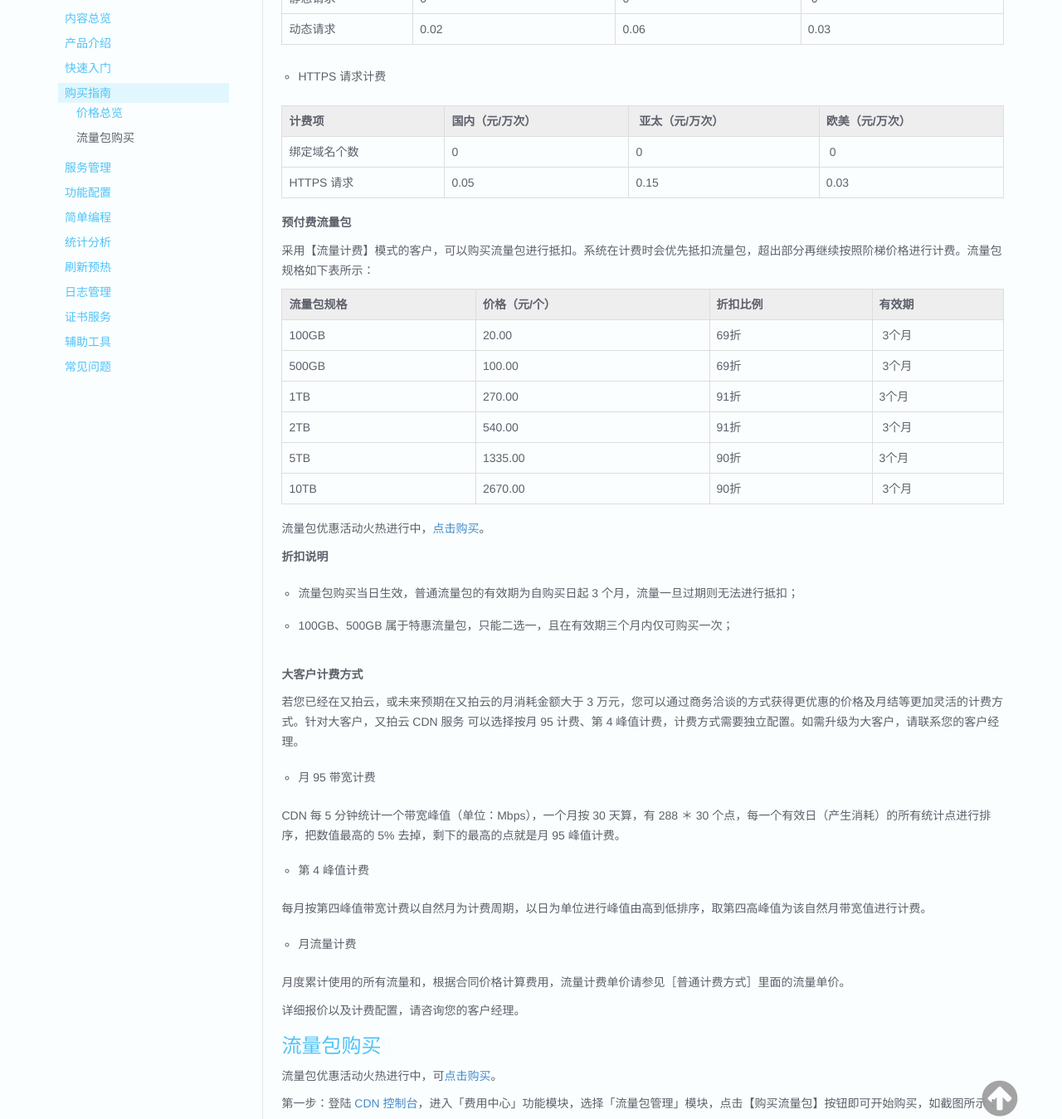
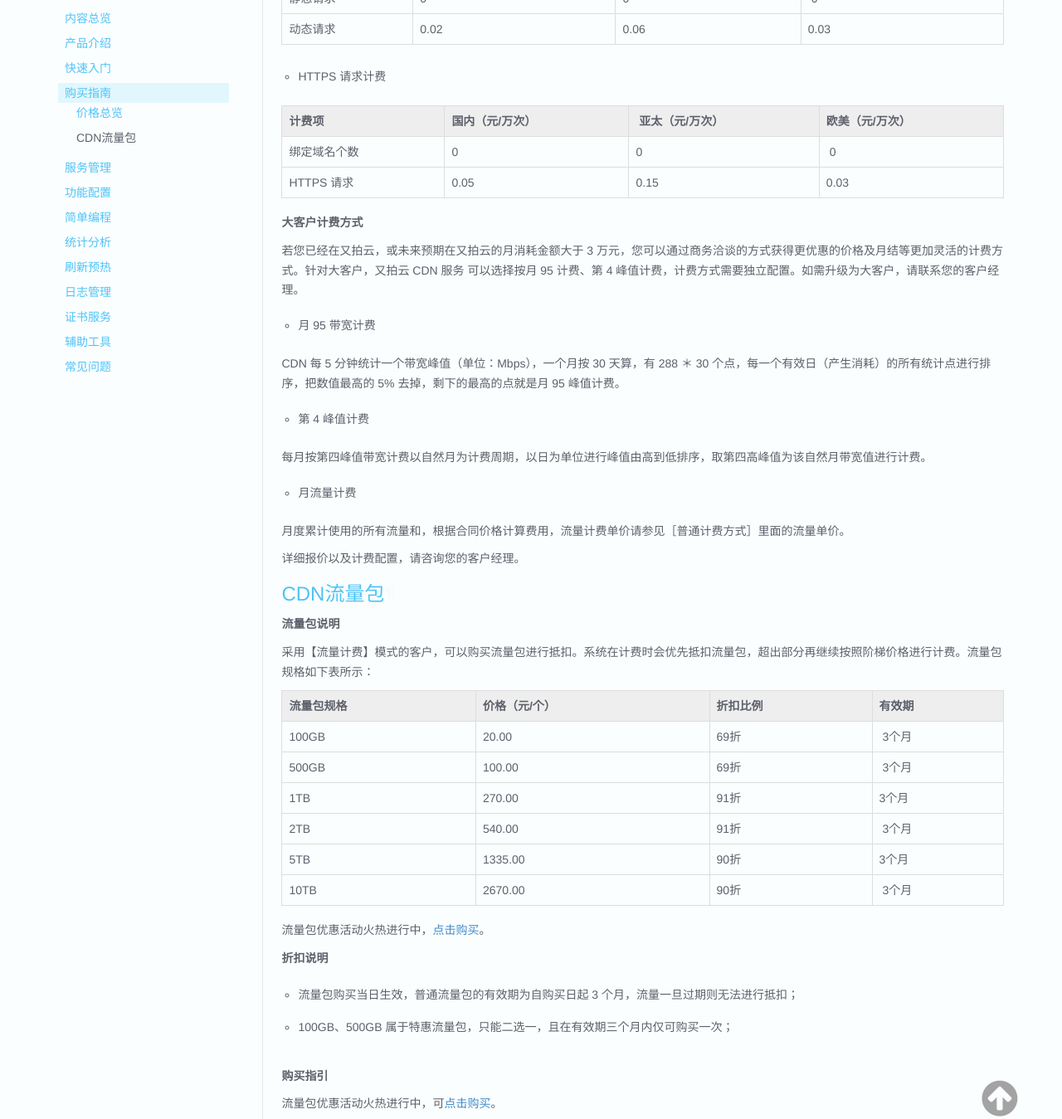
Before and after one commit to upyun/docs, an MkDocs documentation site: the page built from sources/cdn/buy.md, in a window 1280 px wide and 1400 px high, scrolled down 782 px, cut to the strip 0-1349 px from the top of the window. Shown: the whole strip at 83% size. Built offline with MkDocs 1.6.1, drawn with Linux system fonts in a browser that asks for light colours; old or Windows-style settings are respelled for this version of MkDocs; some of the changed lines change nothing that is shown.

Commit message:
Update buy.md

```diff
--- a/sources/cdn/buy.md
+++ b/sources/cdn/buy.md
@@ -34,8 +34,27 @@
 | 绑定域名个数 | 0    | 0 |  0  |
 | HTTPS 请求 | 0.05 | 0.15 | 0.03  |
 
+**大客户计费方式**
 
-**预付费流量包**
+若您已经在又拍云，或未来预期在又拍云的月消耗金额大于 3 万元，您可以通过商务洽谈的方式获得更优惠的价格及月结等更加灵活的计费方式。针对大客户，又拍云 CDN 服务 可以选择按月 95 计费、第 4 峰值计费，计费方式需要独立配置。如需升级为大客户，请联系您的客户经理。
+
+ - 月 95 带宽计费
+
+CDN 每 5 分钟统计一个带宽峰值（单位：Mbps），一个月按 30 天算，有 288 ＊ 30 个点，每一个有效日（产生消耗）的所有统计点进行排序，把数值最高的 5% 去掉，剩下的最高的点就是月 95 峰值计费。
+
+- 第 4 峰值计费
+
+每月按第四峰值带宽计费以自然月为计费周期，以日为单位进行峰值由高到低排序，取第四高峰值为该自然月带宽值进行计费。
+
+ - 月流量计费
+
+月度累计使用的所有流量和，根据合同价格计算费用，流量计费单价请参见［普通计费方式］里面的流量单价。
+
+详细报价以及计费配置，请咨询您的客户经理。
+
+##CDN流量包
+
+**流量包说明**
 
 采用【流量计费】模式的客户，可以购买流量包进行抵扣。系统在计费时会优先抵扣流量包，超出部分再继续按照阶梯价格进行计费。流量包规格如下表所示：
 
@@ -56,25 +75,7 @@
 
  - 100GB、500GB 属于特惠流量包，只能二选一，且在有效期三个月内仅可购买一次；
 
-**大客户计费方式**
-
-若您已经在又拍云，或未来预期在又拍云的月消耗金额大于 3 万元，您可以通过商务洽谈的方式获得更优惠的价格及月结等更加灵活的计费方式。针对大客户，又拍云 CDN 服务 可以选择按月 95 计费、第 4 峰值计费，计费方式需要独立配置。如需升级为大客户，请联系您的客户经理。
-
- - 月 95 带宽计费
-
-CDN 每 5 分钟统计一个带宽峰值（单位：Mbps），一个月按 30 天算，有 288 ＊ 30 个点，每一个有效日（产生消耗）的所有统计点进行排序，把数值最高的 5% 去掉，剩下的最高的点就是月 95 峰值计费。
-
-- 第 4 峰值计费
-
-每月按第四峰值带宽计费以自然月为计费周期，以日为单位进行峰值由高到低排序，取第四高峰值为该自然月带宽值进行计费。
-
- - 月流量计费
-
-月度累计使用的所有流量和，根据合同价格计算费用，流量计费单价请参见［普通计费方式］里面的流量单价。
-
-详细报价以及计费配置，请咨询您的客户经理。
-
-##流量包购买
+**购买指引**
 
 流量包优惠活动火热进行中，可[点击购买](https://console.upyun.com/billing/resources/buy/)。
 
```
